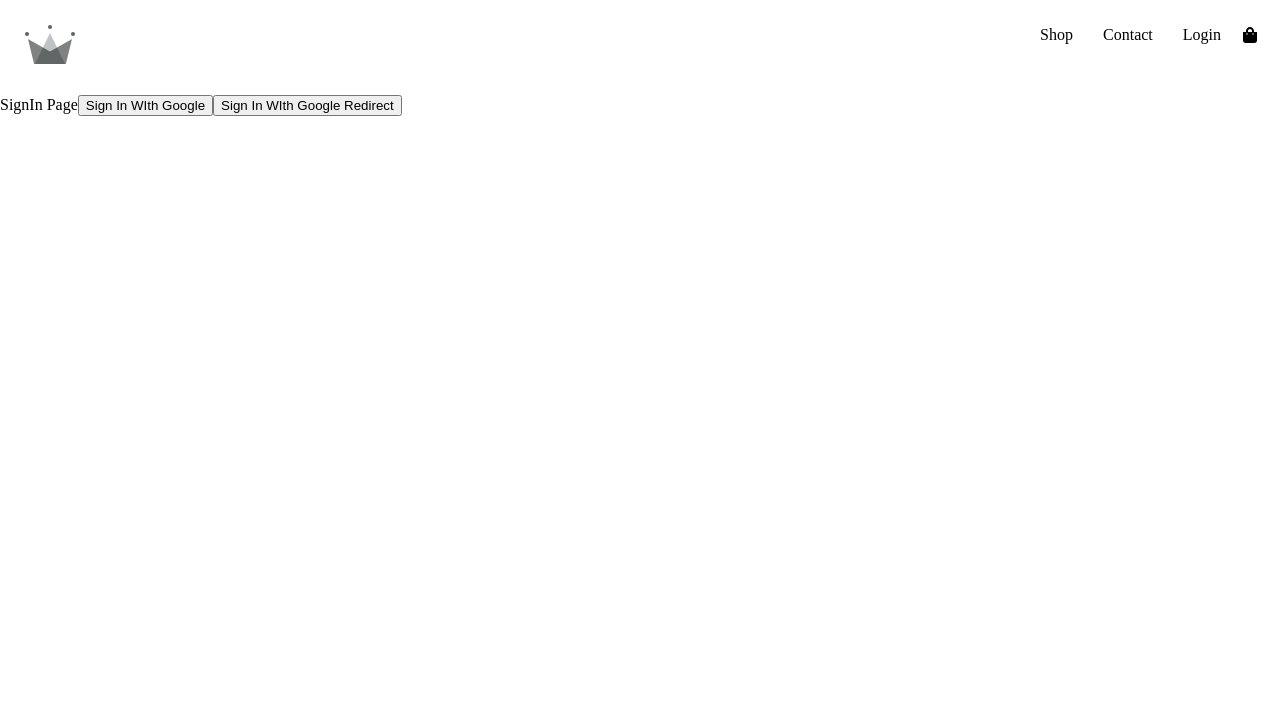
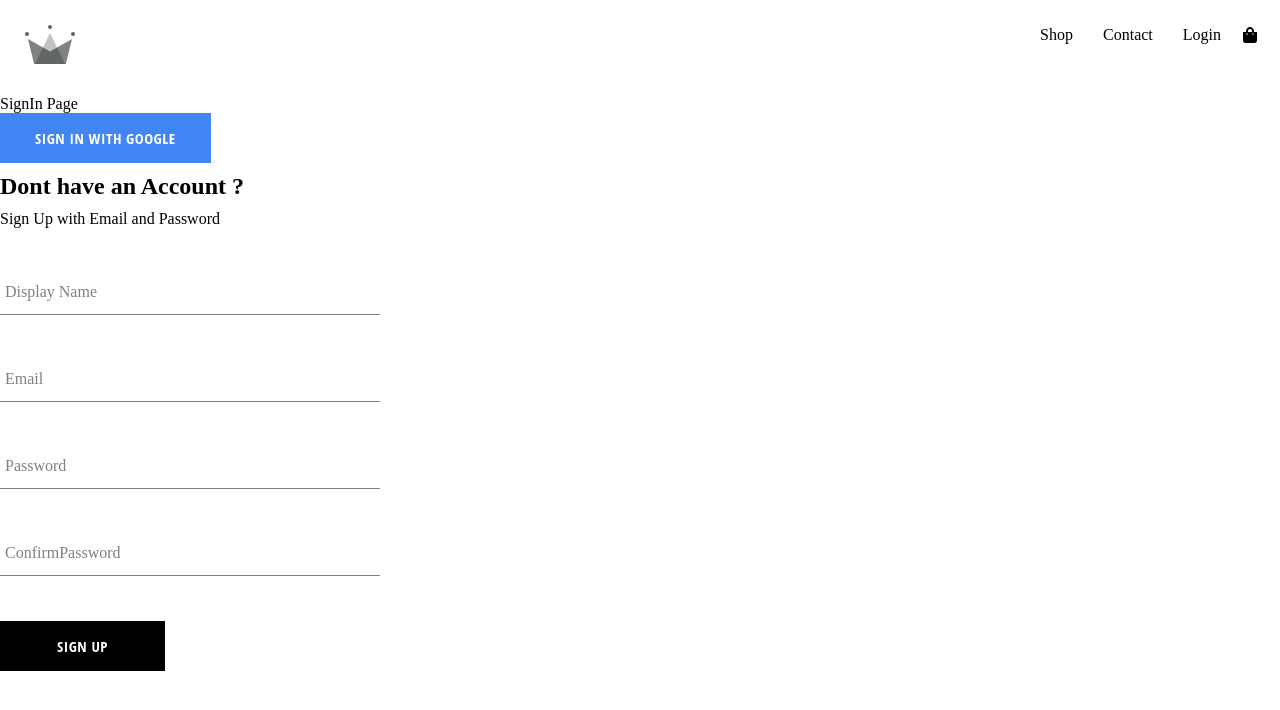
Before and after one commit to Despo-coder/Clothing_Store, a React (Create React App) app: page /sign-in in a window 1280 px wide. Shown: the top 710 px of the page. Built offline with nearby package versions, Linux system fonts and the light colour scheme; a web font is replaced by a local one.

Commit message:
Creted the sign up, form input and button components as well as custom scsss

```diff
--- /dev/null
+++ b/src/button.styles.scss
@@ -0,0 +1,46 @@
+.button-container {
+  min-width: 165px;
+  width: auto;
+  height: 50px;
+  letter-spacing: 0.5px;
+  line-height: 50px;
+  padding: 0 35px 0 35px;
+  font-size: 15px;
+  background-color: black;
+  color: white;
+  text-transform: uppercase;
+  font-family: 'Open Sans Condensed';
+  font-weight: bolder;
+  border: none;
+  cursor: pointer;
+  display: flex;
+  justify-content: center;
+
+  &:hover {
+    background-color: white;
+    color: black;
+    border: 1px solid black;
+  }
+
+  &.google-sign-in {
+    background-color: #4285f4;
+    color: white;
+
+    &:hover {
+      background-color: #357ae8;
+      border: none;
+    }
+  }
+
+  &.inverted {
+    background-color: white;
+    color: black;
+    border: 1px solid black;
+
+    &:hover {
+      background-color: black;
+      color: white;
+      border: none;
+    }
+  }
+}
--- /dev/null
+++ b/src/components/button/Button.jsx
@@ -0,0 +1,16 @@
+import '../../button.styles.scss';
+
+const BUTTON_TYPE_CLASSES = {
+  google: 'google-sign-in',
+  inverted: 'inverted',
+};
+const Button = ({ children, buttonType, ...otherProps }) => {
+  return (
+    <button
+      className={`button-container ${BUTTON_TYPE_CLASSES[buttonType]}`}
+      {...otherProps}>
+      {children}
+    </button>
+  );
+};
+export default Button;
--- /dev/null
+++ b/src/components/formInput/FormInput.jsx
@@ -0,0 +1,18 @@
+import '../../form-input.styles.scss';
+
+const FormInput = ({ label, ...otherProps }) => {
+  return (
+    <div className='group'>
+      <input {...otherProps} className='form-input' />
+      {label && (
+        <label
+          className={`${
+            otherProps.value.length ? 'shrink' : ''
+          }form-input-label`}>
+          {label}
+        </label>
+      )}
+    </div>
+  );
+};
+export default FormInput;
--- /dev/null
+++ b/src/form-input.styles.scss
@@ -0,0 +1,54 @@
+$sub-color: grey;
+$main-color: black;
+
+@mixin shrinkLabel {
+  top: -14px;
+  font-size: 12px;
+  color: $main-color;
+}
+
+.group {
+  position: relative;
+  margin: 45px 0;
+
+  .form-input {
+    background: none;
+    background-color: white;
+    color: $sub-color;
+    font-size: 18px;
+    padding: 10px 10px 10px 5px;
+    display: block;
+    width: 100%;
+    border: none;
+    border-radius: 0;
+    border-bottom: 1px solid $sub-color;
+    margin: 25px 0;
+
+    &:focus {
+      outline: none;
+    }
+
+    &:focus ~ .form-input-label {
+      @include shrinkLabel();
+    }
+  }
+
+  input[type='password'] {
+    letter-spacing: 0.3em;
+  }
+
+  .form-input-label {
+    color: $sub-color;
+    font-size: 16px;
+    font-weight: normal;
+    position: absolute;
+    pointer-events: none;
+    left: 5px;
+    top: 10px;
+    transition: 300ms ease all;
+
+    &.shrink {
+      @include shrinkLabel();
+    }
+  }
+}
--- a/src/pages/SignIn.jsx
+++ b/src/pages/SignIn.jsx
@@ -1,34 +1,23 @@
-import { useEffect } from 'react';
-import { getRedirectResult } from 'firebase/auth';
 import {
-  auth,
   signInWithGooglePopup,
   createUserDocumentFromAuth,
-  singInWithGoogleRedirect,
 } from '../../src/utils/firebase.config';
+import Signup from './Signup';
+import Button from '../components/button/Button';
 
 const SignIn = () => {
-  useEffect(() => {
-    const redirectFunc = async () => {
-      const response = await getRedirectResult(auth);
-      if (response) {
-        const userDocRef = await createUserDocumentFromAuth(response.user);
-      }
-    };
-    redirectFunc();
-  }, []);
-
   const logGoogleUser = async () => {
     const response = await signInWithGooglePopup();
     const userDocRef = await createUserDocumentFromAuth(response.user);
   };
+
   return (
     <div>
       SignIn Page
-      <button onClick={logGoogleUser}>Sign In WIth Google</button>
-      <button onClick={singInWithGoogleRedirect}>
-        Sign In WIth Google Redirect
-      </button>
+      <Button onClick={logGoogleUser} buttonType='google'>
+        Sign In WIth Google
+      </Button>
+      <Signup />
     </div>
   );
 };
--- /dev/null
+++ b/src/pages/Signup.jsx
@@ -0,0 +1,88 @@
+import { useState } from 'react';
+import FormInput from '../components/formInput/FormInput';
+import {
+  createAuthUserFromEmailandPassword,
+  createUserDocumentFromAuth,
+} from '../utils/firebase.config';
+import '../sign-up-form.scss';
+import Button from '../components/button/Button';
+
+const defaultFormFields = {
+  displayName: '',
+  email: '',
+  password: '',
+  confirmPassword: '',
+};
+
+const SignUp = () => {
+  const [formfields, setFormFields] = useState(defaultFormFields);
+  const { displayName, email, password, confirmPassword } = formfields;
+
+  const SignUpEventHandler = async (e) => {
+    e.preventDefault();
+    if (password === confirmPassword) {
+      try {
+        const { user } = await createAuthUserFromEmailandPassword(
+          email,
+          password
+        );
+        await createUserDocumentFromAuth(user, { displayName });
+        setFormFields(defaultFormFields);
+      } catch (error) {
+        if (error.code === 'auth/email-already-in-use') {
+          alert('Email is already taken');
+        }
+        console.error(error);
+      }
+    } else {
+      alert('Passwords Do Not Match');
+    }
+  };
+
+  const OnchangeHandler = (e) => {
+    const { name, value } = e.target;
+    setFormFields({ ...formfields, [name]: value });
+  };
+  return (
+    <div className='sign-up-container'>
+      <h2>Dont have an Account ?</h2>
+      <span>Sign Up with Email and Password</span>
+      <form onSubmit={SignUpEventHandler}>
+        <FormInput
+          label='Display Name'
+          type='text'
+          required
+          onChange={OnchangeHandler}
+          name='displayName'
+          value={displayName}
+        />
+        <FormInput
+          label='Email'
+          type='email'
+          required
+          onChange={OnchangeHandler}
+          name='email'
+          value={email}
+        />
+        <FormInput
+          label='Password'
+          type='password'
+          required
+          onChange={OnchangeHandler}
+          name='password'
+          value={password}
+        />
+        <FormInput
+          label='ConfirmPassword'
+          type='password'
+          required
+          onChange={OnchangeHandler}
+          name='confirmPassword'
+          value={confirmPassword}
+        />
+        <Button type='submit'> Sign Up </Button>
+      </form>
+    </div>
+  );
+};
+export default SignUp;
--- /dev/null
+++ b/src/sign-up-form.scss
@@ -0,0 +1,9 @@
+.sign-up-container{
+display: flex;
+flex-direction: column;
+width: 380px;
+
+h2{
+margin: 10px 0;
+}
+}
--- a/src/utils/firebase.config.js
+++ b/src/utils/firebase.config.js
@@ -6,6 +6,7 @@
   signInWithRedirect,
   signInWithPopup,
   GoogleAuthProvider,
+  createUserWithEmailAndPassword,
 } from 'firebase/auth';
 // TODO: Add SDKs for Firebase products that you want to use
 // https://firebase.google.com/docs/web/setup#available-libraries
@@ -34,7 +35,10 @@
 export const singInWithGoogleRedirect = () =>
   signInWithRedirect(auth, provider);
 
-export const createUserDocumentFromAuth = async (userAuth) => {
+export const createUserDocumentFromAuth = async (
+  userAuth,
+  additionalInformation = {}
+) => {
   const userDocRef = doc(db, 'users', userAuth.uid);
   console.log(userDocRef);
   const userSnapshot = await getDoc(userDocRef);
@@ -49,6 +53,7 @@
         displayName,
         email,
         createdAt,
+        ...additionalInformation,
       });
     } catch (error) {
       console.error(error);
@@ -56,3 +61,9 @@
   }
   return userDocRef;
 };
+
+export const createAuthUserFromEmailandPassword = async (email, password) => {
+  if (!email || !password) return;
+
+  return await createUserWithEmailAndPassword(auth, email, password);
+};
```
